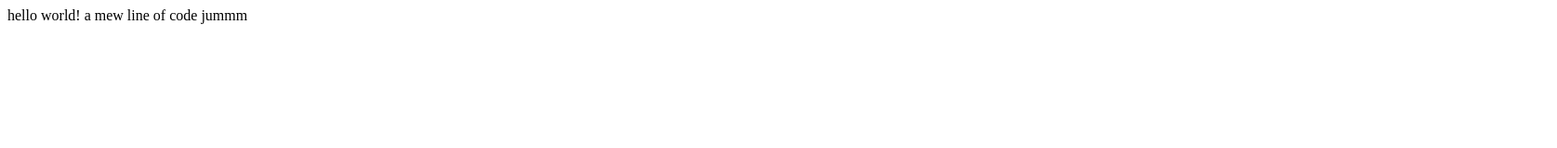
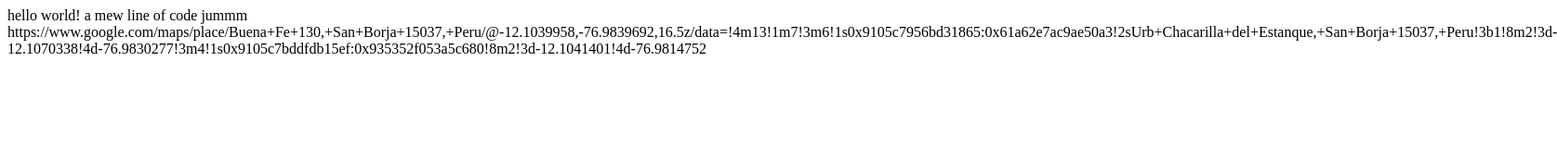
Before and after one commit to festradagoit/first-repo, a plain HTML site: page index.html in a window 1280 px wide. Shown: the whole page at 93% size, 1675 px wide, since content can reach past the window. Drawn offline with Linux system fonts and the light colour scheme.

Commit message:
Update index.html

```diff
--- a/index.html
+++ b/index.html
@@ -10,5 +10,6 @@
     hello world!
     a mew line of code
     jummm
+    https://www.google.com/maps/place/Buena+Fe+130,+San+Borja+15037,+Peru/@-12.1039958,-76.9839692,16.5z/data=!4m13!1m7!3m6!1s0x9105c7956bd31865:0x61a62e7ac9ae50a3!2sUrb+Chacarilla+del+Estanque,+San+Borja+15037,+Peru!3b1!8m2!3d-12.1070338!4d-76.9830277!3m4!1s0x9105c7bddfdb15ef:0x935352f053a5c680!8m2!3d-12.1041401!4d-76.9814752
 </body>
 </html>
```
